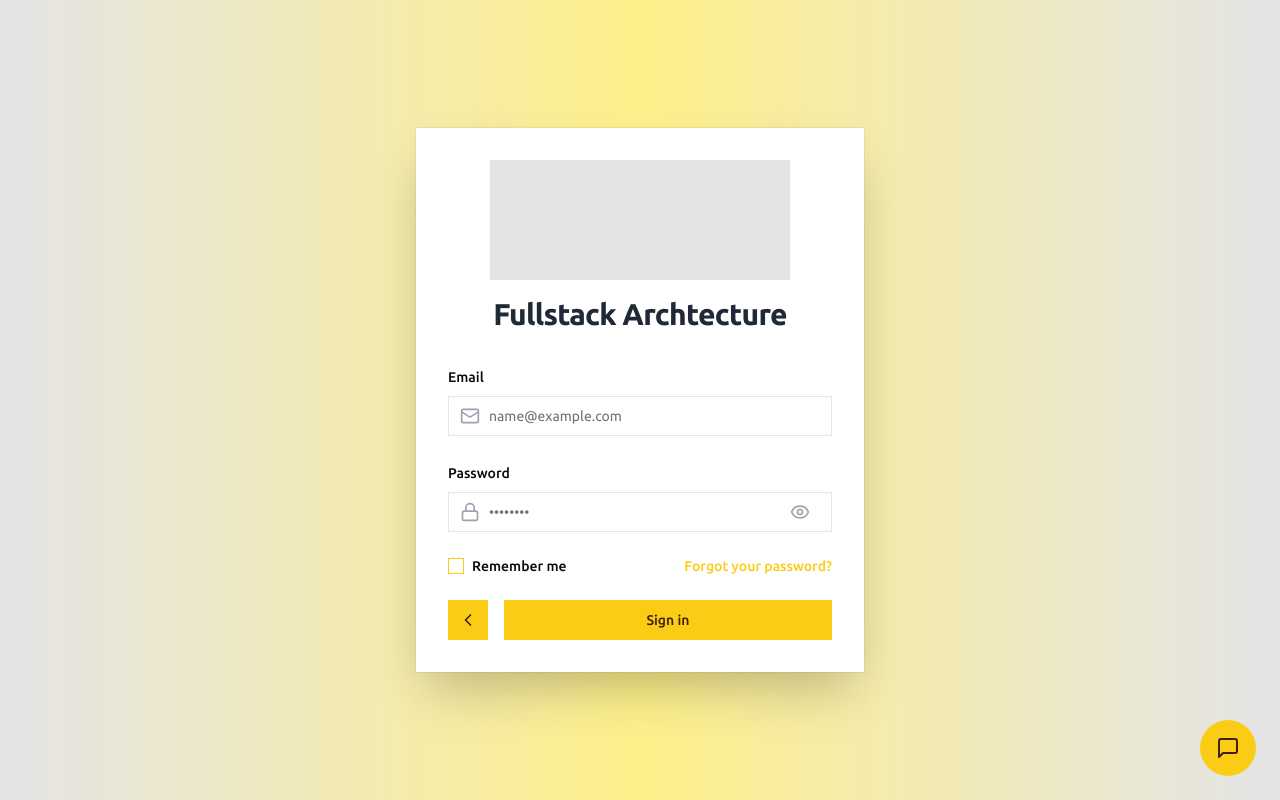
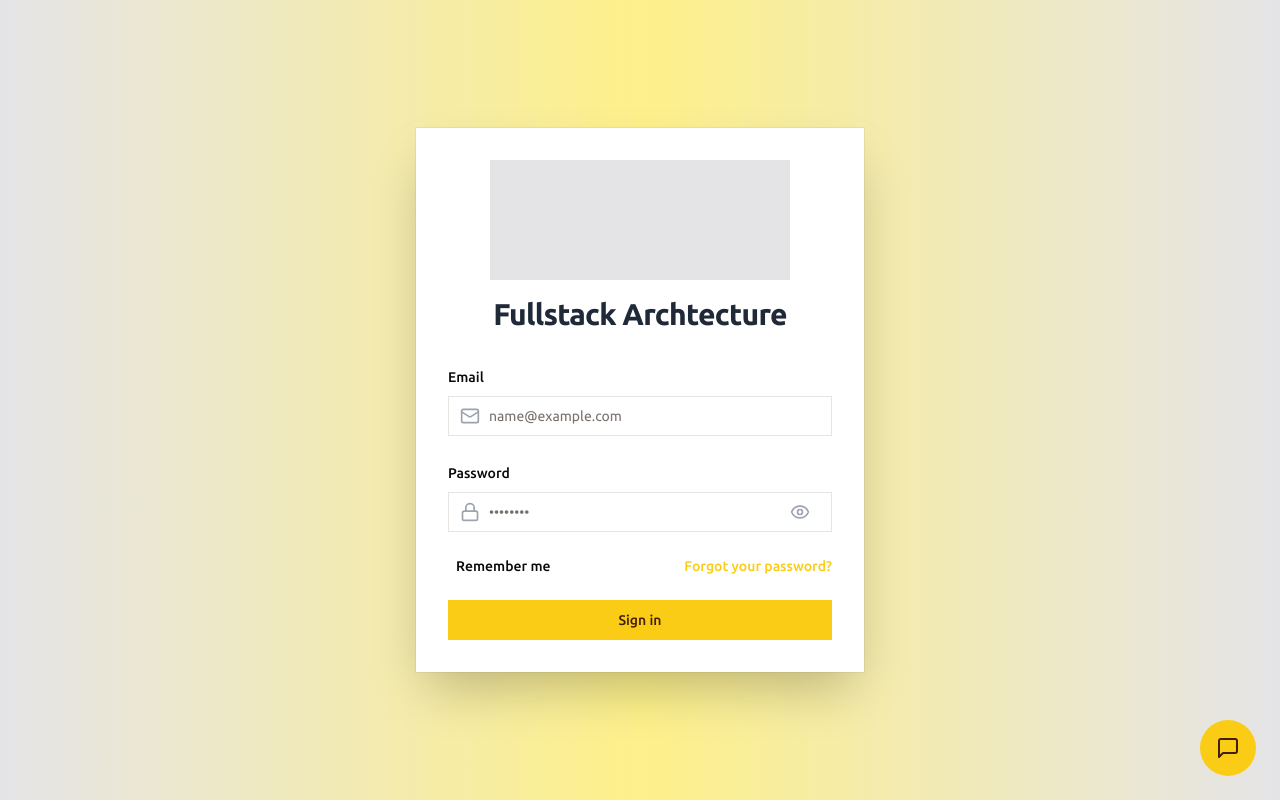
Before and after one commit to Tonybsilva-dev/nextjs-fullstack-archtecture, a Next.js app: page /en/sign-in in a window 1280 px wide. Built offline with nearby package versions, Linux system fonts and the light colour scheme.

Commit message:
feat: start form authentication

```diff
--- /dev/null
+++ b/src/shared/modules/components/ui/form.tsx
@@ -0,0 +1,179 @@
+'use client';
+
+import * as LabelPrimitive from '@radix-ui/react-label';
+import { Slot } from '@radix-ui/react-slot';
+import * as React from 'react';
+import {
+  Controller,
+  ControllerProps,
+  FieldPath,
+  FieldValues,
+  FormProvider,
+  useFormContext,
+} from 'react-hook-form';
+
+import { Label } from '@/shared/modules/components/ui/label';
+import { cn } from '@/shared/modules/utils/shadcn';
+
+const Form = FormProvider;
+
+type FormFieldContextValue<
+  TFieldValues extends FieldValues = FieldValues,
+  TName extends FieldPath<TFieldValues> = FieldPath<TFieldValues>,
+> = {
+  name: TName;
+};
+
+const FormFieldContext = React.createContext<FormFieldContextValue>(
+  {} as FormFieldContextValue
+);
+
+const FormField = <
+  TFieldValues extends FieldValues = FieldValues,
+  TName extends FieldPath<TFieldValues> = FieldPath<TFieldValues>,
+>({
+  ...props
+}: ControllerProps<TFieldValues, TName>) => {
+  return (
+    <FormFieldContext.Provider value={{ name: props.name }}>
+      <Controller {...props} />
+    </FormFieldContext.Provider>
+  );
+};
+
+const useFormField = () => {
+  const fieldContext = React.useContext(FormFieldContext);
+  const itemContext = React.useContext(FormItemContext);
+  const { getFieldState, formState } = useFormContext();
+
+  const fieldState = getFieldState(fieldContext.name, formState);
+
+  if (!fieldContext) {
+    throw new Error('useFormField should be used within <FormField>');
+  }
+
+  const { id } = itemContext;
+
+  return {
+    id,
+    name: fieldContext.name,
+    formItemId: `${id}-form-item`,
+    formDescriptionId: `${id}-form-item-description`,
+    formMessageId: `${id}-form-item-message`,
+    ...fieldState,
+  };
+};
+
+type FormItemContextValue = {
+  id: string;
+};
+
+const FormItemContext = React.createContext<FormItemContextValue>(
+  {} as FormItemContextValue
+);
+
+const FormItem = React.forwardRef<
+  HTMLDivElement,
+  React.HTMLAttributes<HTMLDivElement>
+>(({ className, ...props }, ref) => {
+  const id = React.useId();
+
+  return (
+    <FormItemContext.Provider value={{ id }}>
+      <div ref={ref} className={cn('space-y-2', className)} {...props} />
+    </FormItemContext.Provider>
+  );
+});
+FormItem.displayName = 'FormItem';
+
+const FormLabel = React.forwardRef<
+  React.ElementRef<typeof LabelPrimitive.Root>,
+  React.ComponentPropsWithoutRef<typeof LabelPrimitive.Root>
+>(({ className, ...props }, ref) => {
+  const { error, formItemId } = useFormField();
+
+  return (
+    <Label
+      ref={ref}
+      className={cn(error && 'text-destructive', className)}
+      htmlFor={formItemId}
+      {...props}
+    />
+  );
+});
+FormLabel.displayName = 'FormLabel';
+
+const FormControl = React.forwardRef<
+  React.ElementRef<typeof Slot>,
+  React.ComponentPropsWithoutRef<typeof Slot>
+>(({ ...props }, ref) => {
+  const { error, formItemId, formDescriptionId, formMessageId } =
+    useFormField();
+
+  return (
+    <Slot
+      ref={ref}
+      id={formItemId}
+      aria-describedby={
+        !error
+          ? `${formDescriptionId}`
+          : `${formDescriptionId} ${formMessageId}`
+      }
+      aria-invalid={!!error}
+      {...props}
+    />
+  );
+});
+FormControl.displayName = 'FormControl';
+
+const FormDescription = React.forwardRef<
+  HTMLParagraphElement,
+  React.HTMLAttributes<HTMLParagraphElement>
+>(({ className, ...props }, ref) => {
+  const { formDescriptionId } = useFormField();
+
+  return (
+    <p
+      ref={ref}
+      id={formDescriptionId}
+      className={cn('text-sm text-muted-foreground', className)}
+      {...props}
+    />
+  );
+});
+FormDescription.displayName = 'FormDescription';
+
+const FormMessage = React.forwardRef<
+  HTMLParagraphElement,
+  React.HTMLAttributes<HTMLParagraphElement>
+>(({ className, children, ...props }, ref) => {
+  const { error, formMessageId } = useFormField();
+  const body = error ? String(error?.message) : children;
+
+  if (!body) {
+    return null;
+  }
+
+  return (
+    <p
+      ref={ref}
+      id={formMessageId}
+      className={cn('text-sm font-medium text-destructive', className)}
+      {...props}
+    >
+      {body}
+    </p>
+  );
+});
+FormMessage.displayName = 'FormMessage';
+
+export {
+  Form,
+  FormControl,
+  FormDescription,
+  FormField,
+  FormItem,
+  FormLabel,
+  FormMessage,
+  useFormField,
+};
--- a/src/shared/modules/components/ui/typography.tsx
+++ b/src/shared/modules/components/ui/typography.tsx
@@ -5,17 +5,28 @@ import { twMerge } from 'tailwind-merge';
 const typographyVariants = cva('', {
   variants: {
     variant: {
-      h1: 'text-3xl sm:text-4xl font-bold',
-      h2: 'text-2xl sm:text-3xl font-bold',
-      h3: 'text-xl sm:text-2xl font-semibold',
+      h1: 'scroll-m-20 text-4xl font-extrabold tracking-tight lg:text-5xl',
+      h2: 'mt-10 scroll-m-20 border-b pb-2 text-3xl font-semibold tracking-tight first:mt-0',
+      h3: 'mt-8 scroll-m-20 text-2xl font-semibold tracking-tight',
       h4: 'text-lg sm:text-xl font-semibold',
-      h5: 'text-md sm:text-lg font-medium',
-      h6: 'text-sm sm:text-base font-medium',
-      body1: 'text-sm sm:text-base text-gray-500 dark:text-gray-400',
-      body2: 'text-xs sm:text-sm text-gray-500 dark:text-gray-400',
-      body3: 'text-sm sm:text-md',
+      h5: 'text-md sm:text-lg font-semibold',
+      h6: 'text-sm sm:text-md font-semibold',
+      body1:
+        'leading-7 text-base sm:text-lg text-gray-600 dark:text-gray-400 [&:not(:first-child)]:mt-6',
+      body2: 'text-sm sm:text-base text-gray-500 dark:text-gray-400',
+      blockquote:
+        'mt-6 border-l-2 pl-6 italic text-gray-800 dark:text-gray-200',
+      list: 'my-6 ml-6 list-disc [&>li]:mt-2',
       caption: 'text-xs sm:text-sm',
-      overline: 'text-xs sm:text-sm uppercase tracking-wider',
+      table: 'my-6 w-full overflow-y-auto border-collapse border-spacing-0',
+      tableHead:
+        'border px-4 py-2 text-left font-bold [&[align=center]]:text-center [&[align=right]]:text-right',
+      tableCell:
+        'border px-4 py-2 text-left [&[align=center]]:text-center [&[align=right]]:text-right',
+      inline:
+        'relative rounded bg-muted px-[0.3rem] py-[0.2rem] font-mono text-sm font-semibold',
+      lead: 'text-xl text-muted-foreground',
+      muted: 'text-sm text-muted-foreground',
     },
     color: {
       primary: 'text-primary-500',
--- a/src/subdomains/(public)/sign-in/components/login-form.tsx
+++ b/src/subdomains/(public)/sign-in/components/login-form.tsx
@@ -1,66 +1,97 @@
 'use client';
 
+import { zodResolver } from '@hookform/resolvers/zod';
+import { Checkbox } from '@radix-ui/react-checkbox';
 import { EyeIcon, EyeOffIcon, LockIcon, MailIcon } from 'lucide-react';
 import { useRouter } from 'next/navigation';
 import { useTranslations } from 'next-intl';
 import { useState } from 'react';
+import { useForm } from 'react-hook-form';
+import { z } from 'zod';
 
 import { CustomLink } from '@/shared/modules/components/custom/link';
-import { BackButton } from '@/shared/modules/components/ui/back-button';
 import { Button } from '@/shared/modules/components/ui/button';
-import { Checkbox } from '@/shared/modules/components/ui/checkbox';
+import {
+  Form,
+  FormControl,
+  FormField,
+  FormItem,
+  FormLabel,
+  FormMessage,
+} from '@/shared/modules/components/ui/form';
 import { Input } from '@/shared/modules/components/ui/input';
-import { Label } from '@/shared/modules/components/ui/label';
+
+const formSchema = z.object({
+  email: z.string().email({ message: 'Insira um email válido' }),
+  password: z
+    .string()
+    .min(6, { message: 'A senha deve ter no mínimo 6 caracteres' }),
+  rememberMe: z.boolean().optional(),
+});
+
+type LoginFormValues = z.infer<typeof formSchema>;
 
 export default function LoginForm() {
-  const [isLoading, setIsLoading] = useState(false);
+  const t = useTranslations('components.login-form');
+  const router = useRouter();
   const [showPassword, setShowPassword] = useState(false);
-  const router = useRouter();
-  const t = useTranslations('components.login-form');
 
-  async function onSubmit(event: React.SyntheticEvent) {
-    event.preventDefault();
-    setIsLoading(true);
+  const form = useForm<LoginFormValues>({
+    resolver: zodResolver(formSchema),
+    defaultValues: {
+      email: '',
+      password: '',
+      rememberMe: false,
+    },
+  });
 
-    setTimeout(() => {
-      setIsLoading(false);
+  function onSubmit(values: LoginFormValues) {
+    console.log(values);
     router.push('/dashboard');
-    }, 3000);
   }
 
   return (
-    <form onSubmit={onSubmit} className="space-y-6">
-      <div className="space-y-2">
-        <Label htmlFor="email">{t('email.label')}</Label>
+    <Form {...form}>
+      <form onSubmit={form.handleSubmit(onSubmit)} className="space-y-6">
+        {/* Campo de Email */}
+        <FormField
+          control={form.control}
+          name="email"
+          render={({ field }) => (
+            <FormItem>
+              <FormLabel>{t('email.label')}</FormLabel>
+              <FormControl>
                 <div className="relative">
                   <Input
-            id="email"
+                    className="pl-10"
                     placeholder={t('email.placeholder')}
-            type="email"
-            autoCapitalize="none"
-            autoComplete="email"
-            autoCorrect="off"
-            disabled={isLoading}
-            className="pl-10"
+                    {...field}
                   />
                   <MailIcon
                     className="absolute left-3 top-1/2 h-5 w-5 -translate-y-1/2 transform text-gray-400"
                     aria-hidden="true"
                   />
                 </div>
-      </div>
-      <div className="space-y-2">
-        <Label htmlFor="password">{t('password.label')}</Label>
+              </FormControl>
+              <FormMessage />
+            </FormItem>
+          )}
+        />
+
+        {/* Campo de Senha */}
+        <FormField
+          control={form.control}
+          name="password"
+          render={({ field }) => (
+            <FormItem>
+              <FormLabel>{t('password.label')}</FormLabel>
+              <FormControl>
                 <div className="relative">
                   <Input
-            id="password"
+                    className="pl-10"
+                    type={showPassword ? 'text' : 'password'}
                     placeholder={t('password.placeholder')}
-            type={showPassword ? 'text' : 'password'}
-            autoCapitalize="none"
-            autoComplete="current-password"
-            disabled={isLoading}
-            required
-            className="pl-10"
+                    {...field}
                   />
                   <LockIcon
                     className="absolute left-3 top-1/2 h-5 w-5 -translate-y-1/2 transform text-gray-400"
@@ -68,11 +99,13 @@ export default function LoginForm() {
                   />
                   <Button
                     type="button"
-            size={'icon'}
-            variant={'link'}
+                    size="icon"
+                    variant="link"
                     onClick={() => setShowPassword(!showPassword)}
                     className="absolute right-3 top-1/2 -translate-y-1/2 transform text-gray-400 hover:text-gray-600"
-            aria-label={showPassword ? t('password.hide') : t('password.show')}
+                    aria-label={
+                      showPassword ? t('password.hide') : t('password.show')
+                    }
                   >
                     {showPassword ? (
                       <EyeOffIcon className="h-5 w-5" />
@@ -81,32 +114,41 @@ export default function LoginForm() {
                     )}
                   </Button>
                 </div>
+              </FormControl>
+              <FormMessage />
+            </FormItem>
+          )}
+        />
+
+        {/* Lembre-me e Esqueci a Senha */}
+        <div className="flex items-center justify-between">
+          <FormField
+            control={form.control}
+            name="rememberMe"
+            render={({ field }) => (
+              <div className="flex items-center">
+                <FormControl>
+                  <Checkbox
+                    checked={field.value}
+                    onCheckedChange={field.onChange}
+                  />
+                </FormControl>
+                <FormLabel className="ml-2 text-sm">
+                  {t('remember-me')}
+                </FormLabel>
               </div>
-      <div className="flex items-center justify-between">
-        <div className="flex items-center">
-          <Checkbox id="remember-me" name="remember-me" disabled={isLoading} />
-          <Label htmlFor="remember-me" className="ml-2 cursor-pointer text-sm">
-            {t('remember-me')}
-          </Label>
-        </div>
+            )}
+          />
           <CustomLink href="#" className="text-sm font-medium text-primary">
             {t('forgot-password')}
           </CustomLink>
         </div>
 
-      <div className="mt-10 flex flex-col gap-4 sm:flex-row sm:justify-center">
-        <div className="hidden md:block">
-          <BackButton className="w-full sm:w-10" />
-        </div>
-        <Button
-          type="submit"
-          disabled={isLoading}
-          isLoading={isLoading}
-          className="w-full"
-        >
+        {/* Botão de Submissão */}
+        <Button type="submit" className="w-full">
           {t('submit')}
         </Button>
-      </div>
       </form>
+    </Form>
   );
 }
```
Also changed, not shown: package.json (+6 -1 lines), src/shared/modules/components/custom/square-loading.tsx (added, +37 -0 lines), src/shared/modules/components/ui/splash-screen.tsx (+3 -8 lines), src/subdomains/(public)/home/components/header/sign-in-button.tsx (+4 -4 lines), src/subdomains/(public)/sign-in/validations/sign-in.validation.ts (added, +13 -0 lines), src/subdomains/(public)/terms-and-conditions/interface/terms-and-conditions.interface.tsx (+7 -7 lines), 1 other file (tests, documents, lock files or other folders). Lines whose indentation alone changed are shown as unchanged.
